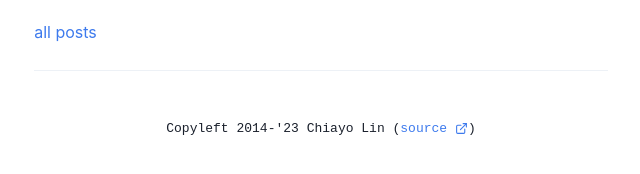
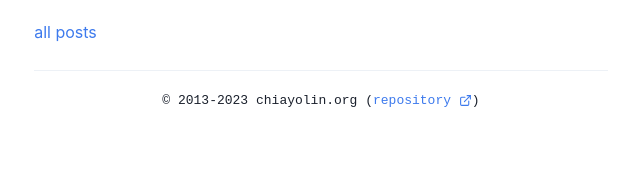
Before and after one commit to chiayolin/chiayolin.org, a Next.js app: page / in a window 1280 px wide. Shown: the part 872-1046 px from the top of the page, without its empty margins (319-959 px from the left). After the commit the page ends 1007 px from the top, so only its background shows below. Built offline with nearby package versions, Linux system fonts and the light colour scheme.

Commit message:
update footer notice

```diff
--- a/src/components/footer.tsx
+++ b/src/components/footer.tsx
@@ -6,20 +6,20 @@ import { Hr } from './prose';
 
 export default function Footer() {
   return (
-    <Box mt='6' mb='12'>
-      <Hr w='100%' mb='12' />
+    <Box my='6'>
+      <Hr w='100%' />
       <Center>
         <Balancer>
           <Text
             textAlign='center'
             fontFamily='monospace'
           >
-            Copyleft 2014-{`'`}23 Chiayo Lin (
+            © 2013-2023 chiayolin.org (
             <Link
               href='https://github.com/chiayolin/chiayolin.github.io'
               isExternal
             >
-              source <ExternalLinkIcon />
+              repository <ExternalLinkIcon />
             </Link>
             )
           </Text>
--- a/src/components/prose.tsx
+++ b/src/components/prose.tsx
@@ -10,7 +10,6 @@ import {
   Link,
 } from '@chakra-ui/react';
 import { ExternalLinkIcon } from '@chakra-ui/icons';
-import { useRouter } from 'next/router';
 
 
 interface ProseProps extends ChakraProps {
```
